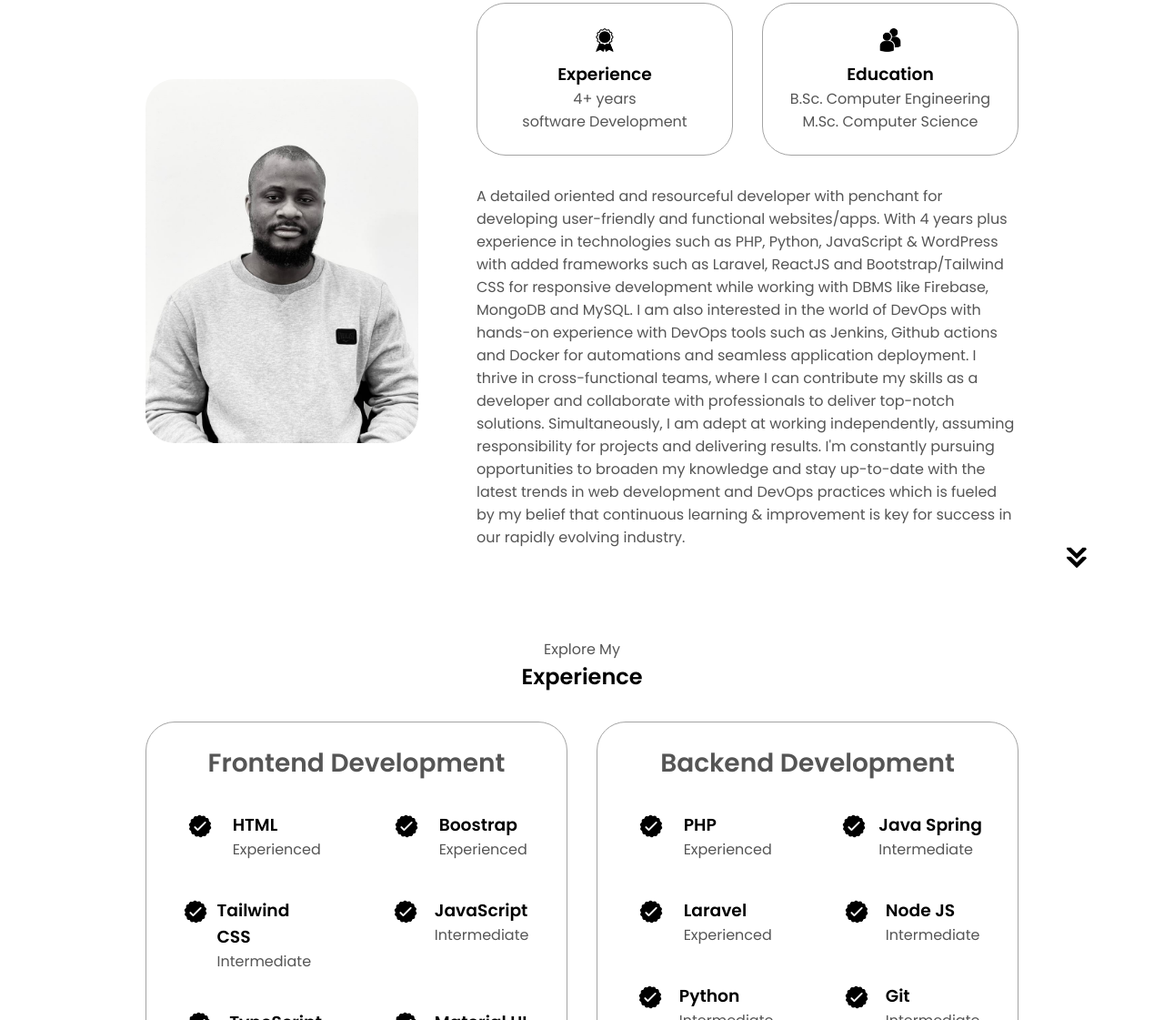
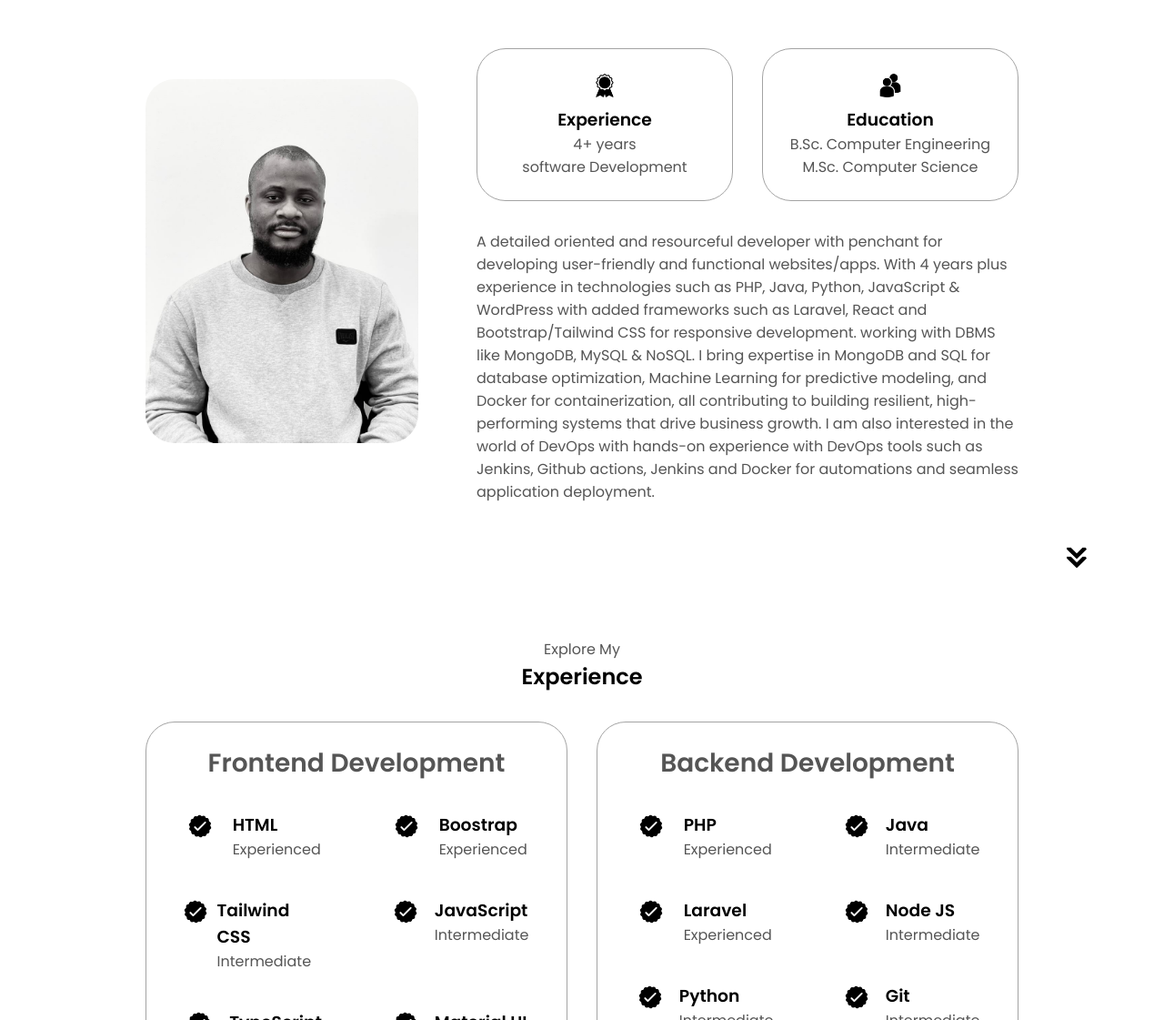
Before and after one commit to gbolahan7/web-portfolio, a plain HTML site: page index.html in a window 1280 px wide. Shown: the part 995-2116 px from the top of the page at 91% size. Drawn offline with nearby package versions, Linux system fonts and the light colour scheme.

Commit message:
update-new

```diff
--- a/index.html
+++ b/index.html
@@ -115,16 +115,13 @@
         <div class="text-container">
           <p>
             A detailed oriented and resourceful developer with penchant for developing user-friendly and functional websites/apps.
-            With 4 years plus experience in technologies such as PHP, Python, JavaScript & WordPress with
-            added frameworks such as Laravel, ReactJS and Bootstrap/Tailwind CSS for responsive development while
-            working with DBMS like Firebase, MongoDB and MySQL.
+            With 4 years plus experience in technologies such as PHP, Java, Python, JavaScript & WordPress with
+            added frameworks such as Laravel, React and Bootstrap/Tailwind CSS for responsive development.
+            working with DBMS like MongoDB, MySQL & NoSQL. I bring expertise in MongoDB and SQL for database optimization, Machine Learning for
+            predictive modeling, and Docker for containerization, all contributing to building resilient, high-performing systems that drive business growth.
             I am also interested in the world of DevOps with hands-on experience with DevOps tools such as Jenkins,
-            Github actions and Docker for automations and seamless application deployment.
-            I thrive in cross-functional teams, where I can contribute my skills as a developer and collaborate with professionals
-            to deliver top-notch solutions. Simultaneously, I am adept at working independently, assuming responsibility for projects and delivering results.
-            I'm constantly pursuing opportunities to broaden my knowledge and stay up-to-date with the latest trends
-            in web development and DevOps practices which is fueled by my belief that continuous learning & improvement
-            is key for success in our rapidly evolving industry.
+            Github actions, Jenkins and Docker for automations and seamless application deployment.
+
           </p>
         </div>
       </div>
@@ -233,7 +230,7 @@
                 class="icon"
               />
               <div>
-                <h3>Java Spring</h3>
+                <h3>Java </h3>
                 <p>Intermediate</p>
               </div>
             </article>
```
Also changed, not shown: assets/Employee Leave App.png (added).
